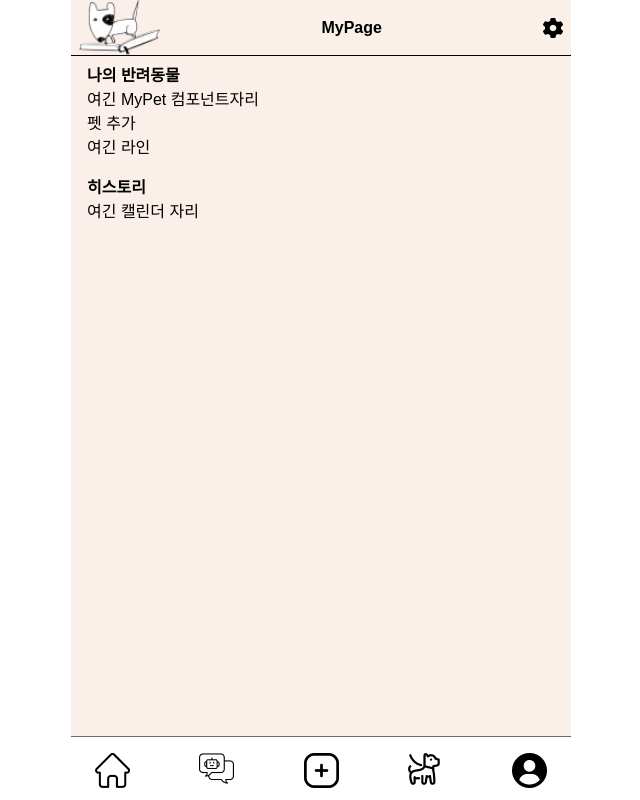
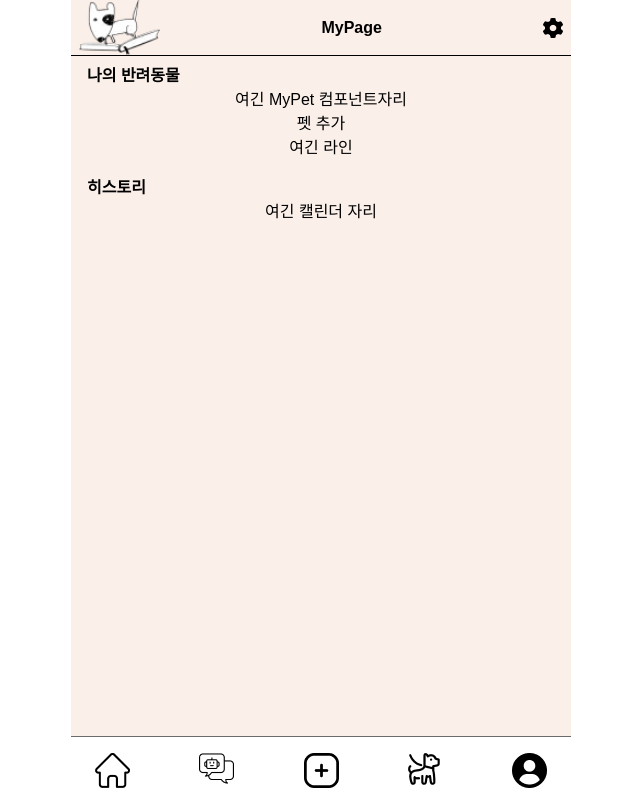
Before and after one commit to copiCat0/withPet-client, a React (Create React App) app in the folder withpet/: page /mypage in a window 1280 px wide. Shown: the whole page, without its empty margins (319-959 px from the left). Built offline with nearby package versions, Linux system fonts and the light colour scheme; no server answers; a web font is replaced by a local one.

Commit message:
[💄] myPage MyPageSection 컴포넌트 스타일 수정 #32

```diff
--- a/withpet/src/components/MyPage/MyPageSection.tsx
+++ b/withpet/src/components/MyPage/MyPageSection.tsx
@@ -8,8 +8,8 @@ type SectionProps = {
 
 const MyPageSection: React.FC<SectionProps> = ({ text, children }) => {
   return (
-    <section className="mb-4">
-      <h3 className="font-bold ">{text}</h3>
+    <section className="mb-4 flex flex-col justify-center items-center">
+      <h3 className="font-bold text-left w-full">{text}</h3>
       {children}
     </section>
   )
```
